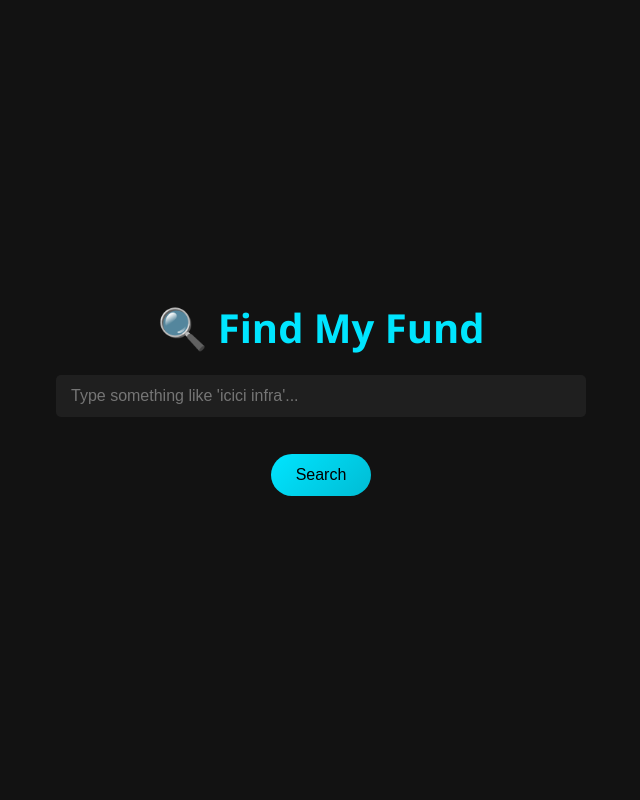
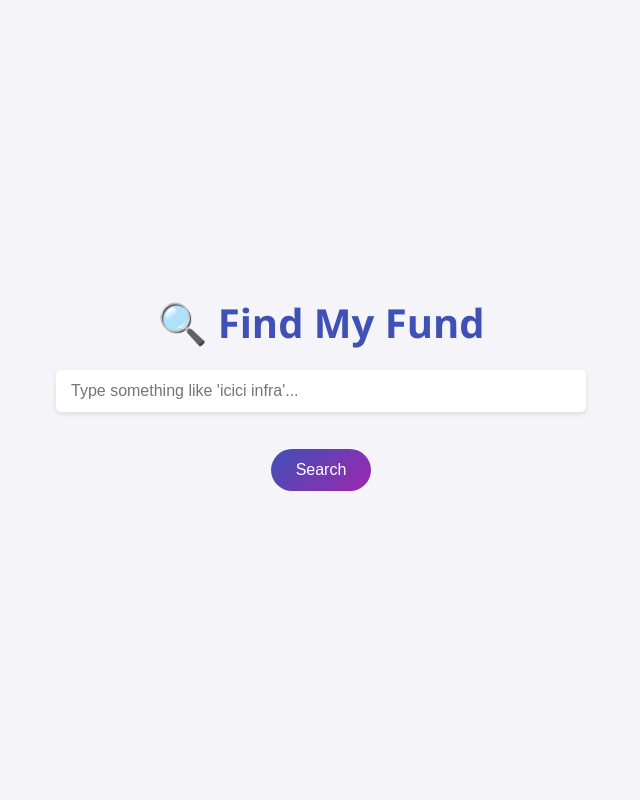
Before and after one commit to sahilsalhaj/90ByteMe, a Flask app: page / in a window 1280 px wide. Shown: the whole page, without its empty margins (319-959 px from the left). Run offline with Flask 3, Linux system fonts and the light colour scheme; parts of the project's set-up code (start-up, migrations or seed data) failed here and were passed over.

Commit message:
version 2.9

```diff
--- a/templates/index.html
+++ b/templates/index.html
@@ -1,32 +1,43 @@
 <!DOCTYPE html>
 <html lang="en">
 <head>
-  <meta charset="UTF-8">
+  <meta charset="UTF-8" />
   <title>Find My Fund 🔍</title>
   <meta name="viewport" content="width=device-width, initial-scale=1.0">
   <meta name="description" content="Find Indian mutual funds, securities or ETFs instantly using smart search.">
   <style>
-    body {
-      background-color: #121212;
-      color: #e0e0e0;
-      font-family: 'Segoe UI', Tahoma, Geneva, Verdana, sans-serif;
+    html, body {
       margin: 0;
       padding: 0;
+      height: 100%;
+    }
+
+    body {
+      font-family: 'Segoe UI', Tahoma, Geneva, Verdana, sans-serif;
+      background: #f4f4f9;
+      color: #333;
+      transition: all 0.5s ease;
+    }
+
+    .container {
       display: flex;
       flex-direction: column;
       align-items: center;
       justify-content: center;
       min-height: 100vh;
+      transition: all 0.6s ease;
+    }
+
+    .container.to-top {
+      justify-content: flex-start;
+      padding-top: 40px;
     }
 
     h1 {
       font-size: 2.5rem;
+      color: #3f51b5;
       margin-bottom: 20px;
-      color: #00e5ff;
-    }
-
-    label {
-      display: none;
+      transition: all 0.6s ease;
     }
 
     input[type="text"] {
@@ -37,26 +48,29 @@
       border: none;
       border-radius: 5px;
       margin-bottom: 15px;
-      background-color: #1f1f1f;
-      color: #fff;
+      background-color: #fff;
+      color: #333;
       outline: none;
+      box-shadow: 0 2px 5px rgba(0, 0, 0, 0.1);
+      transition: all 0.5s ease;
     }
 
     button {
       padding: 12px 25px;
       font-size: 16px;
-      background: linear-gradient(135deg, #00e5ff, #00bcd4);
-      color: #000;
+      background: linear-gradient(135deg, #3f51b5, #9c27b0);
+      color: #fff;
       border: none;
       border-radius: 25px;
       cursor: pointer;
       position: relative;
       overflow: hidden;
-      transition: background 0.3s ease;
+      transition: background 0.3s ease, transform 0.3s ease;
     }
 
     button:hover {
-      background: linear-gradient(135deg, #00bcd4, #00e5ff);
+      background: linear-gradient(135deg, #9c27b0, #3f51b5);
+      transform: scale(1.05);
     }
 
     .ripple {
@@ -76,22 +90,30 @@
     }
 
     .result {
-      margin-top: 30px;
+      margin-top: 40px;
       width: 90%;
-      max-width: 600px;
-      text-align: left;
+      max-width: 900px;
+      display: grid;
+      grid-template-columns: repeat(auto-fill, minmax(250px, 1fr));
+      gap: 60px;
+      justify-items: center;
       animation: fadeIn 0.6s ease-in;
     }
 
     .result-box {
-      background-color: #1f1f1f;
-      border-radius: 10px;
-      padding: 15px 20px;
-      margin-bottom: 15px;
-      box-shadow: 0 2px 6px rgba(0, 0, 0, 0.3);
+      background-color: #f5f5f5;
+      border-radius: 12px;
+      padding: 20px;
+      width: 100%;
+      box-shadow: 0 4px 8px rgba(0, 0, 0, 0.1);
       opacity: 0;
-      transform: translateY(10px);
-      animation: slideUp 0.3s ease forwards;
+      transform: translateY(15px);
+      animation: slideUp 0.8s ease forwards;
+      transition: transform 0.3s ease;
+    }
+
+    .result-box:hover {
+      transform: translateY(-5px);
     }
 
     @keyframes fadeIn {
@@ -105,20 +127,16 @@
         transform: translateY(0);
       }
     }
-
-    em {
-      color: #aaa;
-    }
   </style>
 </head>
 <body>
+  <div class="container" id="mainContainer">
     <h1>🔍 Find My Fund</h1>
-  <label for="queryInput">Search Query</label>
     <input type="text" id="queryInput" placeholder="Type something like 'icici infra'..." />
     <br>
     <button onclick="submitQuery(event)" id="searchBtn">Search</button>
-
     <div class="result" id="resultBox"></div>
+  </div>
 
   <script>
     document.getElementById("queryInput").addEventListener("keypress", function (e) {
@@ -129,10 +147,11 @@ async function submitQuery(e) {
       const query = document.getElementById("queryInput").value;
       const resultBox = document.getElementById("resultBox");
       const button = document.getElementById("searchBtn");
+      const container = document.getElementById("mainContainer");
 
       resultBox.innerHTML = "";
 
-  // Ripple effect
+      // Ripple animation
       if (e && e.target === button) {
         const circle = document.createElement("span");
         circle.classList.add("ripple");
@@ -142,6 +161,9 @@ async function submitQuery(e) {
         button.appendChild(circle);
         setTimeout(() => circle.remove(), 600);
       }
+
+      // Animate layout shift to top
+      container.classList.add("to-top");
 
       // Loading state
       button.disabled = true;
@@ -162,9 +184,8 @@ async function submitQuery(e) {
           data.results.forEach((item, i) => {
             const div = document.createElement("div");
             div.classList.add("result-box");
-        div.style.animationDelay = `${i * 100}ms`;
+            div.style.animationDelay = `${i * 150}ms`;
 
-        // Use the fund name, which is the "name" field
             const name = item.name || item.scheme_name || item.fund_name || item.shortName || "No name";
             const category = item.category || "N/A";
             const subcategory = item.subcategory || "N/A";
@@ -172,9 +193,8 @@ async function submitQuery(e) {
             const sector = item.sector || "N/A";
             const industry = item.industry || "N/A";
             const amc = item.amc || item.company_name || "N/A";
-        const source = item.source || "unknown";  // Get the source
+            const source = item.source || "unknown";
 
-        // Add the source to the HTML content
             div.innerHTML = `
               <strong>${i + 1}. ${name}</strong><br>
               Category: ${category}<br>
@@ -183,7 +203,7 @@ async function submitQuery(e) {
               Sector: ${sector}<br>
               Industry: ${industry}<br>
               AMC: ${amc}<br>
-          <em>Source: ${source}</em>  <!-- Display source info -->
+              <em>Source: ${source}</em>
             `;
             resultBox.appendChild(div);
           });
@@ -197,10 +217,6 @@ async function submitQuery(e) {
         button.innerText = "Search";
       }
     }
-
-
   </script>
-
-
 </body>
 </html>
```
Lines whose indentation alone changed are shown as unchanged.
